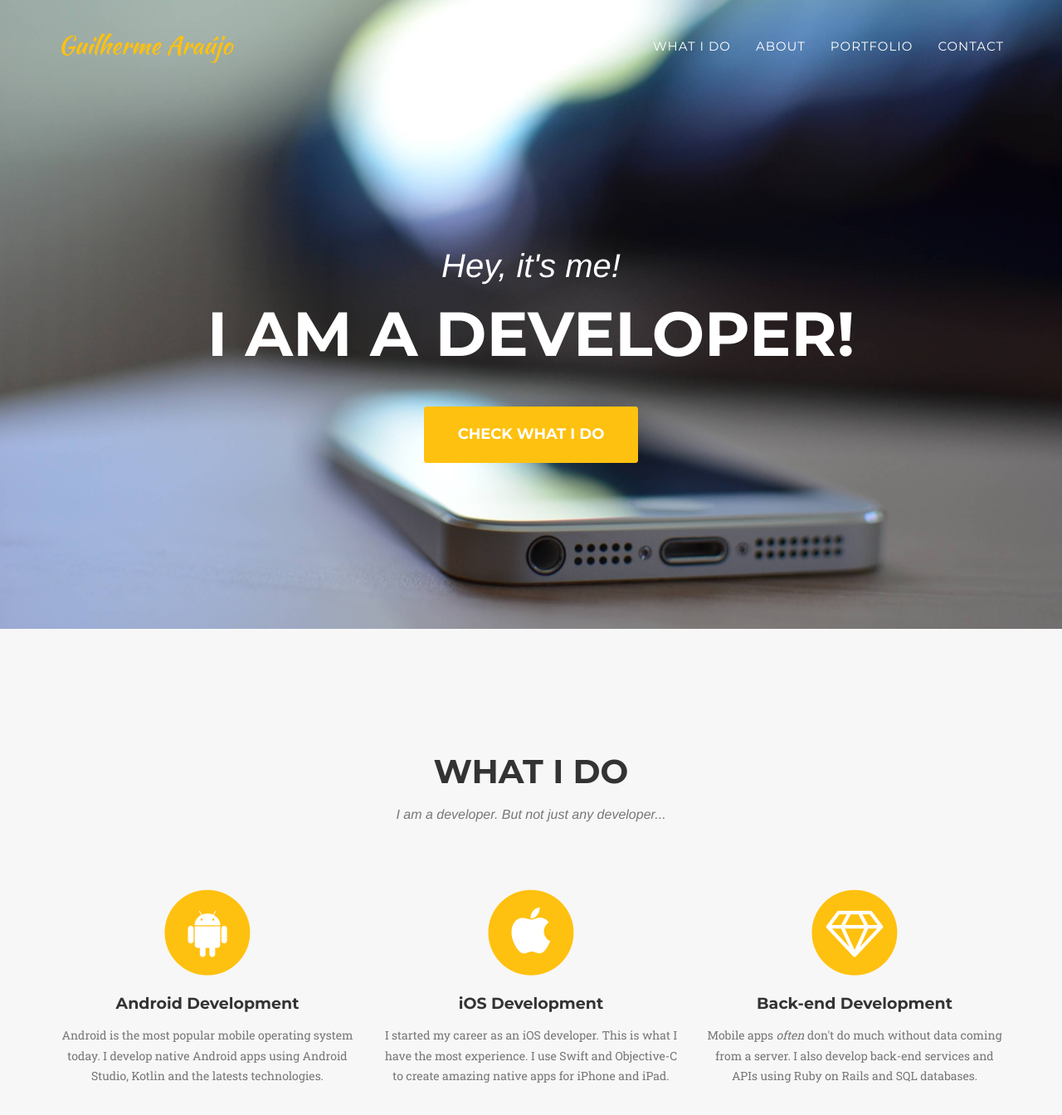
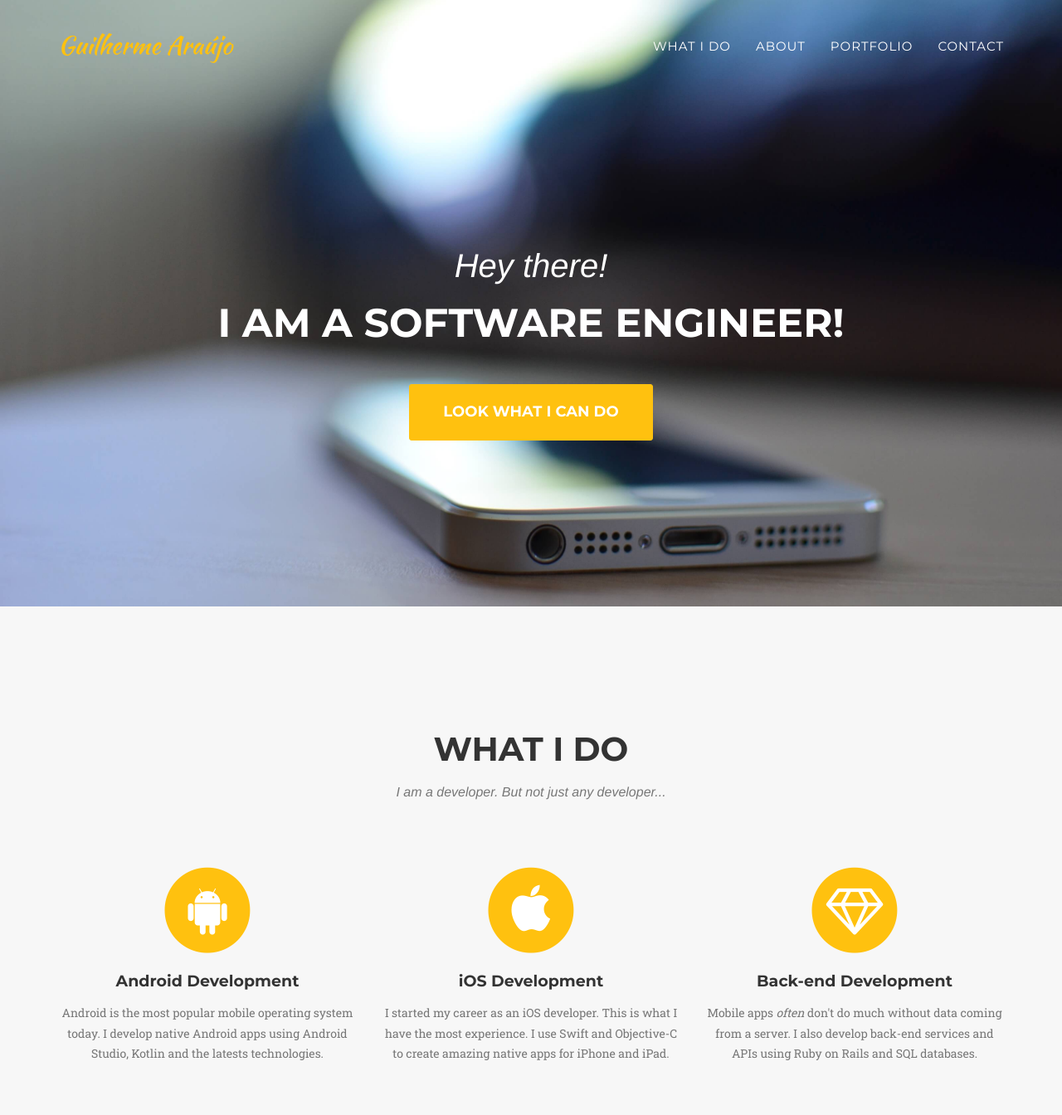
Before and after one commit to guilhermearaujo/guilhermearaujo.github.io, a Jekyll site: the page built from index.html, in a window 1280 px wide and 1400 px high. Shown: the top 1344 px of the window at 83% size. Built offline with Jekyll 4.4.1, drawn with Linux system fonts in a browser that asks for light colours; some web fonts are replaced.

Commit message:
Update header

```diff
--- a/_includes/header.html
+++ b/_includes/header.html
@@ -41,9 +41,9 @@
 <header>
   <div class="container">
     <div class="intro-text">
-      <div class="intro-lead-in">Hey, it's me!</div>
-      <div class="intro-heading"><h1>I am a developer!</h1></div>
-      <a href="#services" class="page-scroll btn btn-xl">Check what I do</a>
+      <div class="intro-lead-in">Hey there!</div>
+      <div class="intro-heading"><h1>I am a software engineer!</h1></div>
+      <a href="#services" class="page-scroll btn btn-xl">Look what I can do</a>
     </div>
   </div>
 </header>
```
Also changed, not shown: _includes/css/agency.css (+4 -4 lines).
